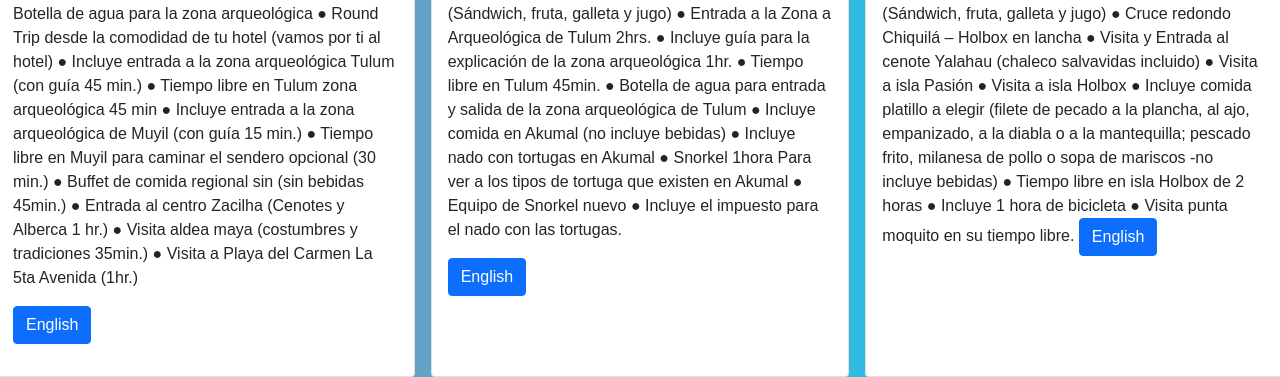
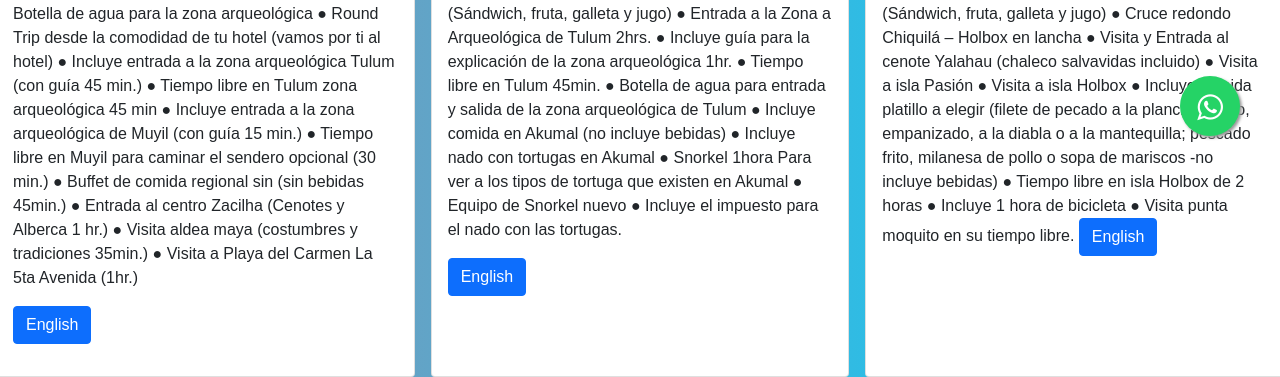
Before and after one commit to JIMJEAM/rollingtours.github.io, a plain HTML site: page Tienda.html in a window 1280 px wide. Shown: the part 624-1001 px from the top of the page. Drawn offline with nearby package versions, Linux system fonts and the light colour scheme.

Commit message:
radiodron

```diff
--- a/Tienda.html
+++ b/Tienda.html
@@ -8,7 +8,7 @@
     <script src="https://cdn.jsdelivr.net/npm/bootstrap@5.0.0-beta1/dist/js/bootstrap.bundle.min.js" integrity="sha384-ygbV9kiqUc6oa4msXn9868pTtWMgiQaeYH7/t7LECLbyPA2x65Kgf80OJFdroafW" crossorigin="anonymous"></script>
     <link rel="stylesheet" href="https://use.fontawesome.com/releases/v5.15.2/css/all.css" integrity="sha384-vSIIfh2YWi9wW0r9iZe7RJPrKwp6bG+s9QZMoITbCckVJqGCCRhc+ccxNcdpHuYu" crossorigin="anonymous">
     <link rel="stylesheet" href="./sass/customlight.css">
-
+    <link rel="stylesheet" href="style.css">
     <title>Tienda</title>
 </head>
 <body>
@@ -479,12 +479,17 @@ Fish fillet, chicken or beef fillet
 
 
       <footer class="bg-transparent text-center p-2 bg-transparent   h-auto d-inline-block ">
-          <h5 class="font-weight-bold mb-3">Síguenos en facebook:</h5>
+          <h5 class="font-weight-bold mb-3">Follow us on Facebook:</h5>
           <a class="btn btn-primary btn-floating m-1" href="https://www.facebook.com/profile.php?id=100087010994345" target="_Blank" role="button"><i class="fab fa-facebook-f"></i
       ></a>
 
           <p class="h3">Rolling Tours 2022 &copy;</p>
 
+         <!--Btn-Whatssap-->
+         <link rel="stylesheet" href="https://maxcdn.bootstrapcdn.com/font-awesome/4.5.0/css/font-awesome.min.css">
+         <a href="https://api.whatsapp.com/send?phone=5195508107&text=Hello%21%20i need%20more%20information%20about%20the%20tours%20." class="float" target="_blank">
+         <i class="fa fa-whatsapp my-float"></i>
+         </a>
       </footer>
 
 
--- /dev/null
+++ b/style.css
@@ -0,0 +1,23 @@
+.float{
+	position:fixed;
+	width:60px;
+	height:60px;
+	bottom:40px;
+	right:40px;
+	background-color:#25d366;
+	color:#FFF;
+	border-radius:50px;
+	text-align:center;
+  font-size:30px;
+	box-shadow: 2px 2px 3px #999;
+  z-index:100;
+}
+.float:hover {
+	text-decoration: none;
+	color: #25d366;
+  background-color:#fff;
+}
+
+.my-float{
+	margin-top:16px;
+}
```
Also changed, not shown: about.html (+1 -1 lines), index.html (+14 -6 lines).
